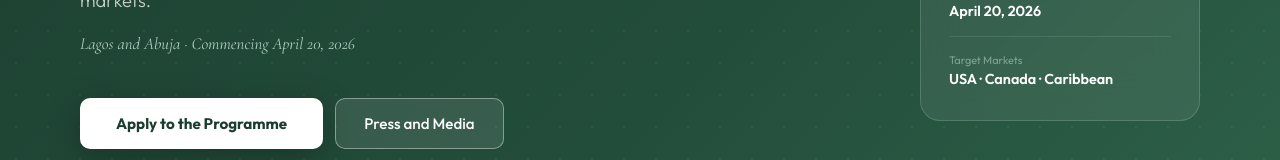
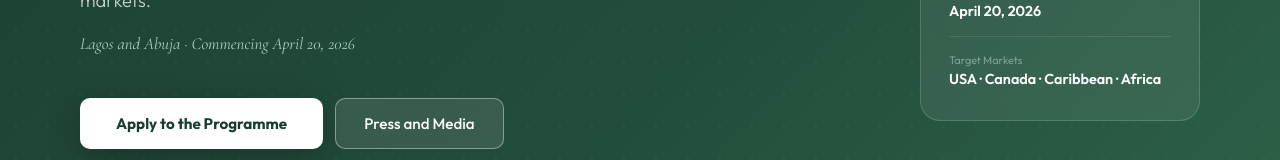
Before and after one commit to Talljuw0n/t2tprogramme, a React (Vite) app: page / in a window 1280 px wide. Shown: the part 497-657 px from the top of the page. Built offline with nearby package versions, Linux system fonts and the light colour scheme.

Commit message:
phase 4 and launch updates

```diff
--- a/src/t2t-programme.jsx
+++ b/src/t2t-programme.jsx
@@ -647,7 +647,7 @@ const Landing = ({ setPage }) => {
             {/* Right overview card — desktop only */}
             <div style={{ width:280, background:"rgba(255,255,255,0.08)", backdropFilter:"blur(20px)", border:"1px solid rgba(200,230,218,0.2)", borderRadius:20, padding:"32px 28px", flexShrink:0 }}>
               <p style={{ fontSize:"0.65rem", fontWeight:700, color:"rgba(200,230,218,0.6)", letterSpacing:"0.12em", marginBottom:20 }}>PROGRAMME OVERVIEW</p>
-              {[{label:"Delivery Cities",val:"Lagos and Abuja"},{label:"Duration",val:"3 Months"},{label:"Application Deadline",val:"April 13, 2026"},{label:"Commencement",val:"April 20, 2026"},{label:"Target Markets",val:"USA · Canada · Caribbean"}].map(({label,val},i,arr)=>(
+              {[{label:"Delivery Cities",val:"Lagos and Abuja"},{label:"Duration",val:"3 Months"},{label:"Application Deadline",val:"April 13, 2026"},{label:"Commencement",val:"April 20, 2026"},{label:"Target Markets",val:"USA · Canada · Caribbean · Africa"}].map(({label,val},i,arr)=>(
                 <div key={label} style={{ marginBottom: i<arr.length-1?16:0, paddingBottom: i<arr.length-1?16:0, borderBottom: i<arr.length-1?"1px solid rgba(200,230,218,0.12)":"none" }}>
                   <p style={{ fontSize:"0.68rem", color:"rgba(200,230,218,0.5)", marginBottom:3 }}>{label}</p>
                   <p style={{ fontSize:"0.9rem", fontWeight:600, color:"white" }}>{val}</p>
@@ -1027,7 +1027,7 @@ const Ph1=({d,s,errors})=>(<>
   <EA id="productPhotos"><FF num="29" label="Upload a picture of your export-ready product(s)" hint="Upload up to 2 product photos (JPG, PNG or WEBP · max 5 MB each)" hasError={errors.includes("productPhotos")}>
     <ProductPhotoUpload value={d.productPhotos} onChange={v=>s("productPhotos",v)} hasError={errors.includes("productPhotos")} />
   </FF></EA>
-  <EA id="targetMarkets"><FF num="30" label="Which markets interest you most?" hint="Select all that apply" hasError={errors.includes("targetMarkets")}><Chk value={d.targetMarkets} onChange={v=>s("targetMarkets",v)} options={["ECOWAS countries","USA","Canada","Caribbean","Other African countries","Not sure yet"]} hasError={errors.includes("targetMarkets")} /></FF></EA>
+  <EA id="targetMarkets"><FF num="30" label="Which markets interest you most?" hint="Select all that apply" hasError={errors.includes("targetMarkets")}><Chk value={d.targetMarkets} onChange={v=>s("targetMarkets",v)} options={["ECOWAS countries","USA","Canada","Caribbean","Africa","Other African countries","Not sure yet"]} hasError={errors.includes("targetMarkets")} /></FF></EA>
   <EA id="contactPhone"><FF num="31" label="Best contact details" hasError={errors.includes("contactPhone")||errors.includes("contactEmail")||errors.includes("contactTime")}>
     <div style={{ display:"flex", flexDirection:"column", gap:10 }}>
       <TI value={d.contactPhone} onChange={v=>s("contactPhone",v)} placeholder="Phone number" hasError={errors.includes("contactPhone")} />
@@ -1041,7 +1041,7 @@ const Ph2=({d,s,errors})=>(<>
   <EA id="productionCapacity"><FF num="32" label="Current monthly production capacity" hasError={errors.includes("productionCapacity")}><Rad value={d.productionCapacity} onChange={v=>s("productionCapacity",v)} options={["0.1kg to 100kg","101kg to 500kg","501kg to 1 metric ton","Above 1 tonne"]} hasError={errors.includes("productionCapacity")} /></FF></EA>
   <EA id="qualityStandards">
     <FF num="33a" label="Do your products meet any quality standards?" hint="Select all that apply" hasError={errors.includes("qualityStandards")}>
-      <Chk value={d.qualityStandards} onChange={v=>s("qualityStandards",v)} options={["NAFDAC","SON","ISO","ECOWAS standards","None yet","Not applicable"]} hasError={errors.includes("qualityStandards")} />
+      <Chk value={d.qualityStandards} onChange={v=>s("qualityStandards",v)} options={["NAFDAC","SON","ISO","ECOWAS standards","FDA","HACCP","None yet","Not applicable"]} hasError={errors.includes("qualityStandards")} />
     </FF>
     <div style={{ marginTop:20 }}>
       <FF num="33b" label="Kindly upload product certificates" hint="Upload up to 5 certificates · JPG, PNG, WEBP or PDF · max 10 MB each">
```
